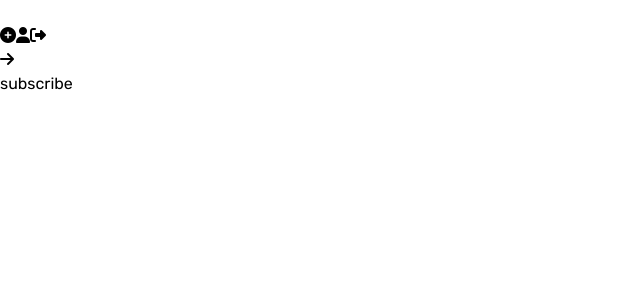
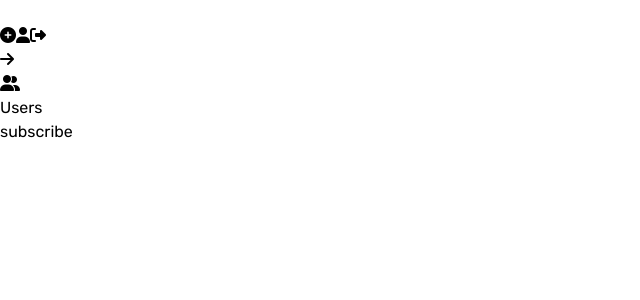
Before and after one commit to Ishrak-Adit07/Framer_Tutorial, a React (Vite) app in the folder client/: page / in a window 1280 px wide. Both pictures are taken after a click on the button 7 px from the left and 59 px from the top of the page. Shown: the top 300 px of the page, without its empty margins (0-640 px from the left). Built offline with nearby package versions, Linux system fonts and the light colour scheme.

Commit message:
Inc button commit

```diff
--- a/client/src/Components/Navigation.jsx
+++ b/client/src/Components/Navigation.jsx
@@ -1,5 +1,6 @@
 import React, { useEffect, useState } from 'react';
 import {motion, useAnimationControls} from 'framer-motion'
+import NavigationLink from './NavigationLink';
 
 const containerVariants = {
     close: {
@@ -20,18 +21,30 @@ const containerVariants = {
     }
 }
 
+const arrowVariants = {
+    close: {
+        rotate: 360,
+    },
+    open: {
+        rotate: 180,
+    }
+}
+
 const Navigation = () => {
 
     const [isOpen, setIsOpen] = useState(false);
 
     const containerControls = useAnimationControls();
+    const arrowControls = useAnimationControls();
 
     useEffect(()=>{
         if(isOpen){
             containerControls.start("open");
+            arrowControls.start("open");
         }
         else{
             containerControls.start("close");
+            arrowControls.start("close");
         }
     }, [isOpen]);
 
@@ -52,10 +65,23 @@ const Navigation = () => {
             <div className='w-6 h-6 mr-5 bg-gradient-to-br from-orange-400 to-amber-700 rounded-full'>
 
             </div>
-            <button
+            <motion.button
             className='fa-solid fa-arrow-right side-nav-link mr-2'
-            onClick={()=>handleOpenCloseSideNavigation()}></button>
+            onClick={()=>handleOpenCloseSideNavigation()}
+            variants={arrowVariants}
+            initial="close"
+            animate={arrowVariants}
+            transition={{
+                duration:0.5, ease: "easeInOut"
+            }}
+            >
+            </motion.button>
         </div>
+
+        <div className='flex gap-3'>
+        <i class="fa-solid fa-user-group"></i> {isOpen && <NavigationLink name={"Users"}/>}
+        </div>
+
       </motion.nav>
     </div>
   );
--- /dev/null
+++ b/client/src/Components/NavigationLink.jsx
@@ -0,0 +1,15 @@
+import React from 'react';
+
+const NavigationLink = ({name}) => {
+  return (
+    <div>
+      <a href="#" className='flex p-1 rounded cursor-pointer stroke-[0.75] hover:stroke-neutral-100 stroke-neutral-400 text-neutral-400 hover:text-neutral-100 place-items-center gap-3 hover:bg-neutral-700/30 transition-colors duration-100 z-20'>
+        <p className='text-inherit overflow-clip whitespace-nowrap tracking-wide'>
+            {name}
+        </p>
+      </a>
+    </div>
+  );
+}
+
+export default NavigationLink;
```
